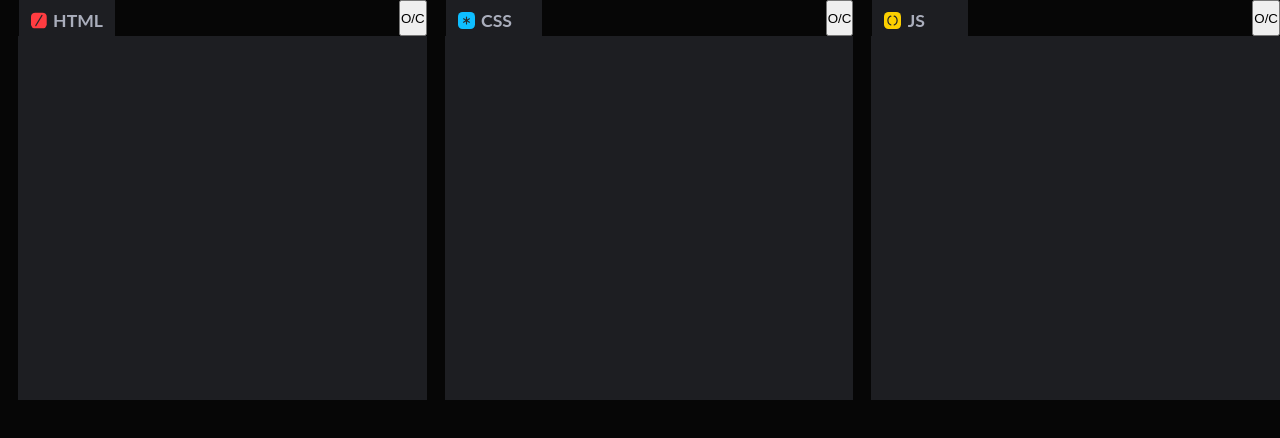
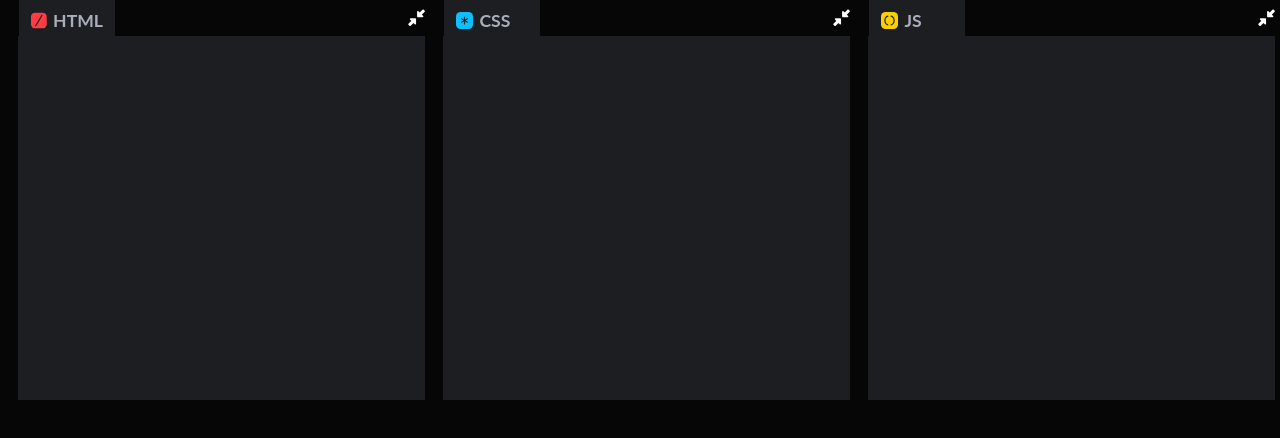
Before and after one commit to ExcitedDeveloper/codepen, a Svelte app: page / in a window 1280 px wide. Shown: the top 438 px of the page. Built offline with nearby package versions, Linux system fonts and the light colour scheme.

Commit message:
Style collapse button

```diff
--- a/index.html
+++ b/index.html
@@ -5,6 +5,10 @@
     <link rel="icon" type="image/svg+xml" href="/vite.svg" />
     <meta name="viewport" content="width=device-width, initial-scale=1.0" />
     <title>Codepen</title>
+    <link
+      href="./../node_modules/@fortawesome/fontawesome-free/css/all.min.css"
+      rel="stylesheet"
+    />
     <link rel="stylesheet" href="/public/global.css" />
   </head>
   <body>
--- a/package.json
+++ b/package.json
@@ -19,5 +19,8 @@
     "tslib": "^2.6.0",
     "typescript": "^5.0.2",
     "vite": "^4.4.5"
+  },
+  "dependencies": {
+    "@fortawesome/fontawesome-free": "^6.4.2"
   }
 }
--- a/public/global.css
+++ b/public/global.css
@@ -3,3 +3,7 @@
   margin: 0;
   padding: 0;
 }
+
+body #app {
+  padding-right: 5px;
+}
--- a/src/components/Editors/CSSEditor.svelte
+++ b/src/components/Editors/CSSEditor.svelte
@@ -39,13 +39,24 @@
       </h2>
     </div>
     <div class="editor-actions">
-      <button on:click={handleClick}>O/C</button>
+      <button
+        type="button"
+        class="editor-collapse-button"
+        on:click={handleClick}><i class="fas fa-compress-alt fa-lg"></i></button
+      >
     </div>
   </div>
   <div class="editor-code"></div>
 </div>
 
 <style>
+  .editor-collapse-button {
+    background: none;
+    border: none;
+    color: white;
+    cursor: pointer;
+  }
+
   .editor {
     --editor-action-height: 36px;
     --editor-background: rgb(29, 30, 34);
--- a/src/components/Editors/HTMLEditor.svelte
+++ b/src/components/Editors/HTMLEditor.svelte
@@ -40,13 +40,24 @@
       </h2>
     </div>
     <div class="editor-actions">
-      <button on:click={handleClick}>O/C</button>
+      <button
+        type="button"
+        class="editor-collapse-button"
+        on:click={handleClick}><i class="fas fa-compress-alt fa-lg"></i></button
+      >
     </div>
   </div>
   <div class="editor-code"></div>
 </div>
 
 <style>
+  .editor-collapse-button {
+    background: none;
+    border: none;
+    color: white;
+    cursor: pointer;
+  }
+
   .editor {
     --editor-action-height: 36px;
     --editor-background: rgb(29, 30, 34);
--- a/src/components/Editors/JSEditor.svelte
+++ b/src/components/Editors/JSEditor.svelte
@@ -40,13 +40,24 @@
       </h2>
     </div>
     <div class="editor-actions">
-      <button on:click={handleClick}>O/C</button>
+      <button
+        type="button"
+        class="editor-collapse-button"
+        on:click={handleClick}><i class="fas fa-compress-alt fa-lg"></i></button
+      >
     </div>
   </div>
   <div class="editor-code"></div>
 </div>
 
 <style>
+  .editor-collapse-button {
+    background: none;
+    border: none;
+    color: white;
+    cursor: pointer;
+  }
+
   .editor {
     --editor-action-height: 36px;
     --editor-background: rgb(29, 30, 34);
```
Also changed, not shown: 1 other file (tests, documents, lock files or other folders).
